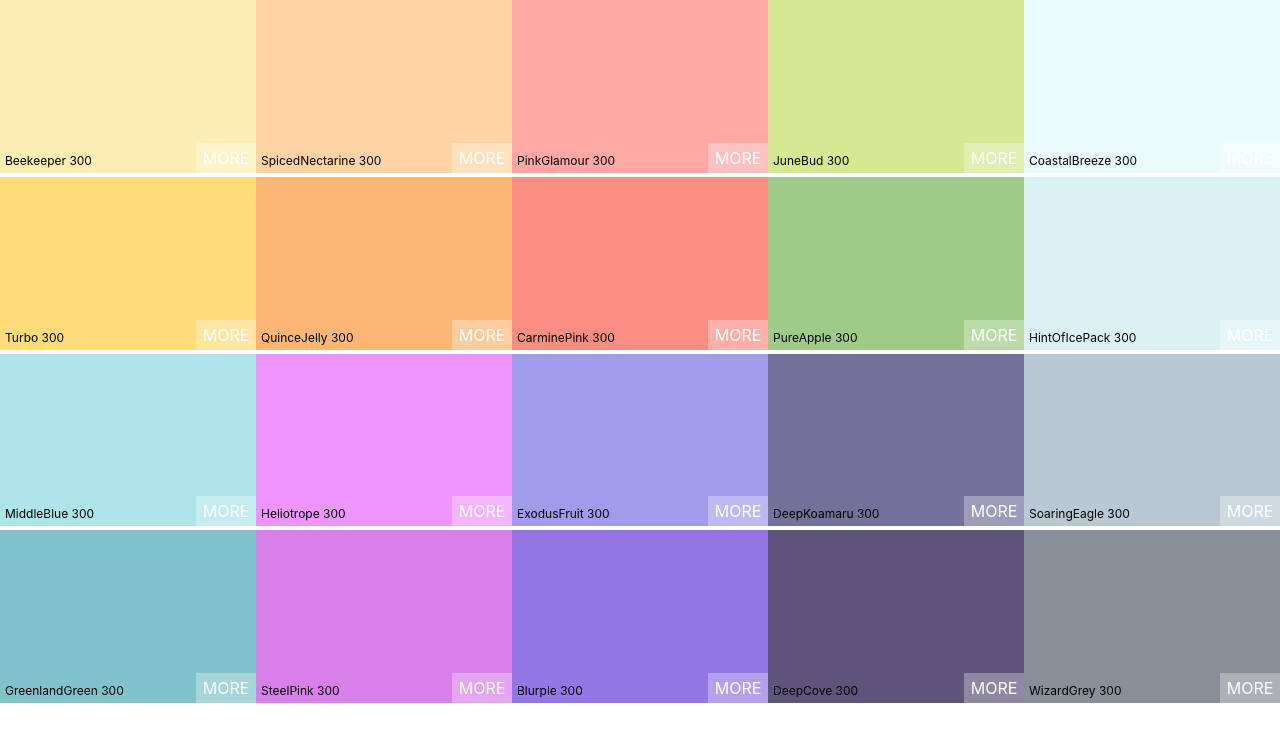
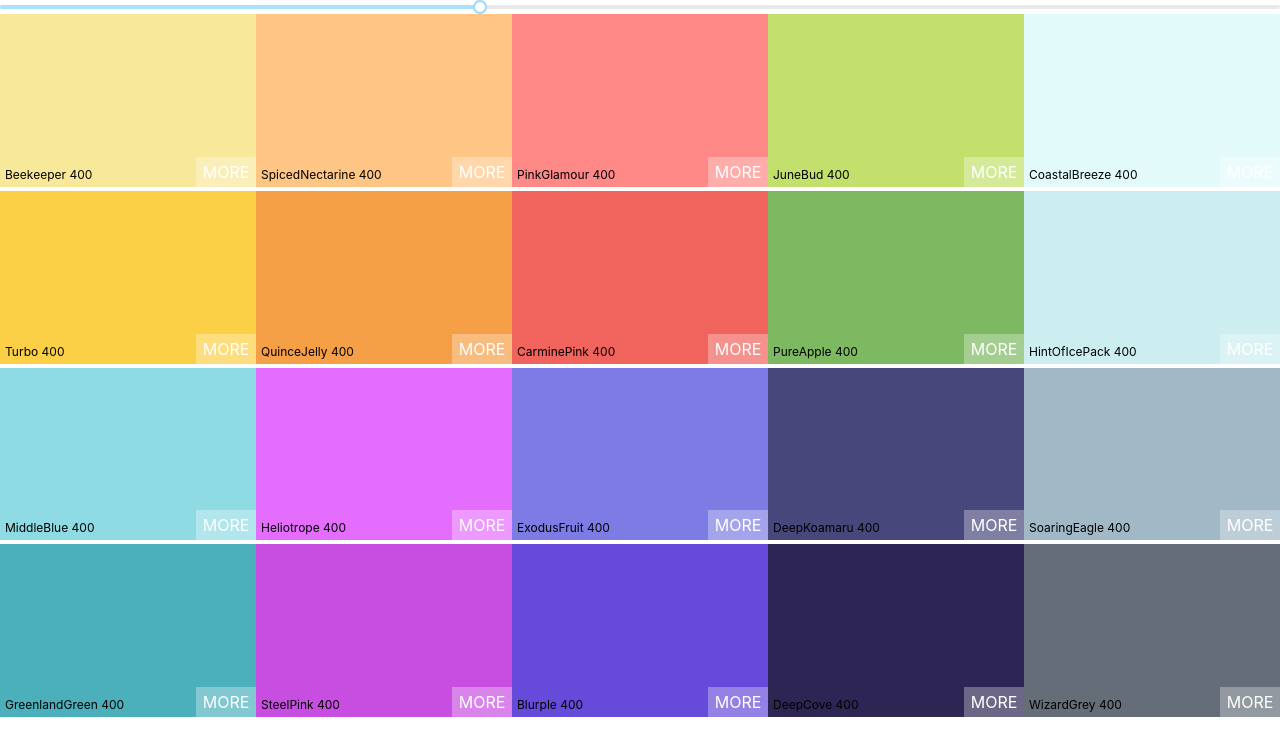
Before and after one commit to siva089/ColorPIcker, a React (Create React App) app: page / in a window 1280 px wide. Shown: the top 756 px of the page. Built offline with nearby package versions, Linux system fonts and the light colour scheme.

Commit message:
added slider

```diff
--- a/package.json
+++ b/package.json
@@ -7,6 +7,7 @@
     "@testing-library/react": "^9.4.0",
     "@testing-library/user-event": "^7.2.1",
     "chroma-js": "^2.1.0",
+    "rc-slider": "^8.7.1",
     "react": "^16.12.0",
     "react-copy-to-clipboard": "^5.0.2",
     "react-dom": "^16.12.0",
--- a/src/Palette.js
+++ b/src/Palette.js
@@ -1,11 +1,30 @@
 import React, { Component } from 'react'
 import ColorBox from "./ColorBox"
+import Slider, { Range } from 'rc-slider';
+import 'rc-slider/assets/index.css';
 import "./Palette.css"
  class Palette extends Component {
+     constructor(props) {
+         super(props)
+
+         this.state = {
+              level:400
+         }
+         this.changeLevel=this.changeLevel.bind(this)
+     }
+     changeLevel(level){
+this.setState({level})
+     }
+
     render() {
-        const colorBoxes=this.props.palette.colors[300].map(color=><ColorBox background={color.hex} name={color.name} />)
+        const {colors}=this.props.palette
+        const {level}=this.state
+        const colorBoxes=colors[level].map(color=><ColorBox background={color.hex} name={color.name} />)
         return (
             <div className="Palette">
+                <Slider defaultValue={level} min={100} max={900} step={100}
+                onAfterChange={this.changeLevel}
+                />
                 <div className="Palette-colors">
                     {colorBoxes}
                 </div>
```
Also changed, not shown: 1 other file (tests, documents, lock files or other folders).
